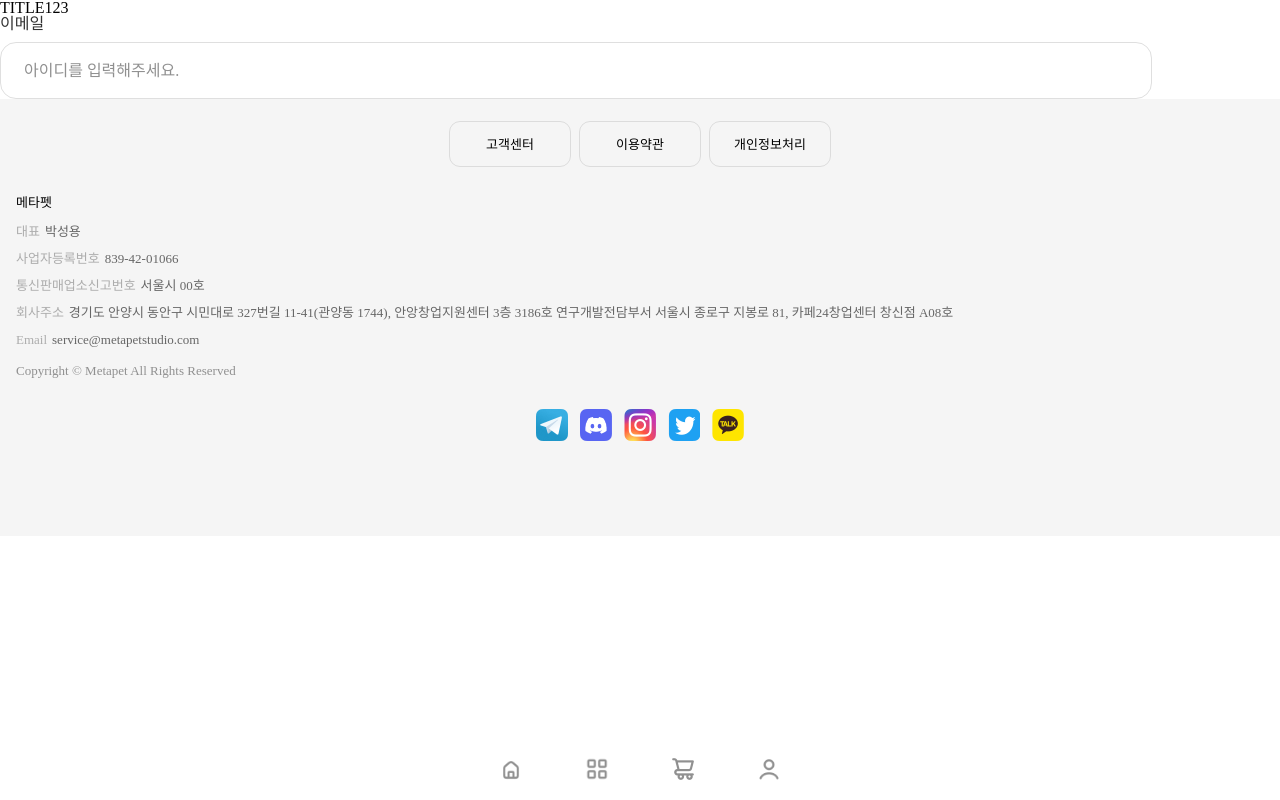
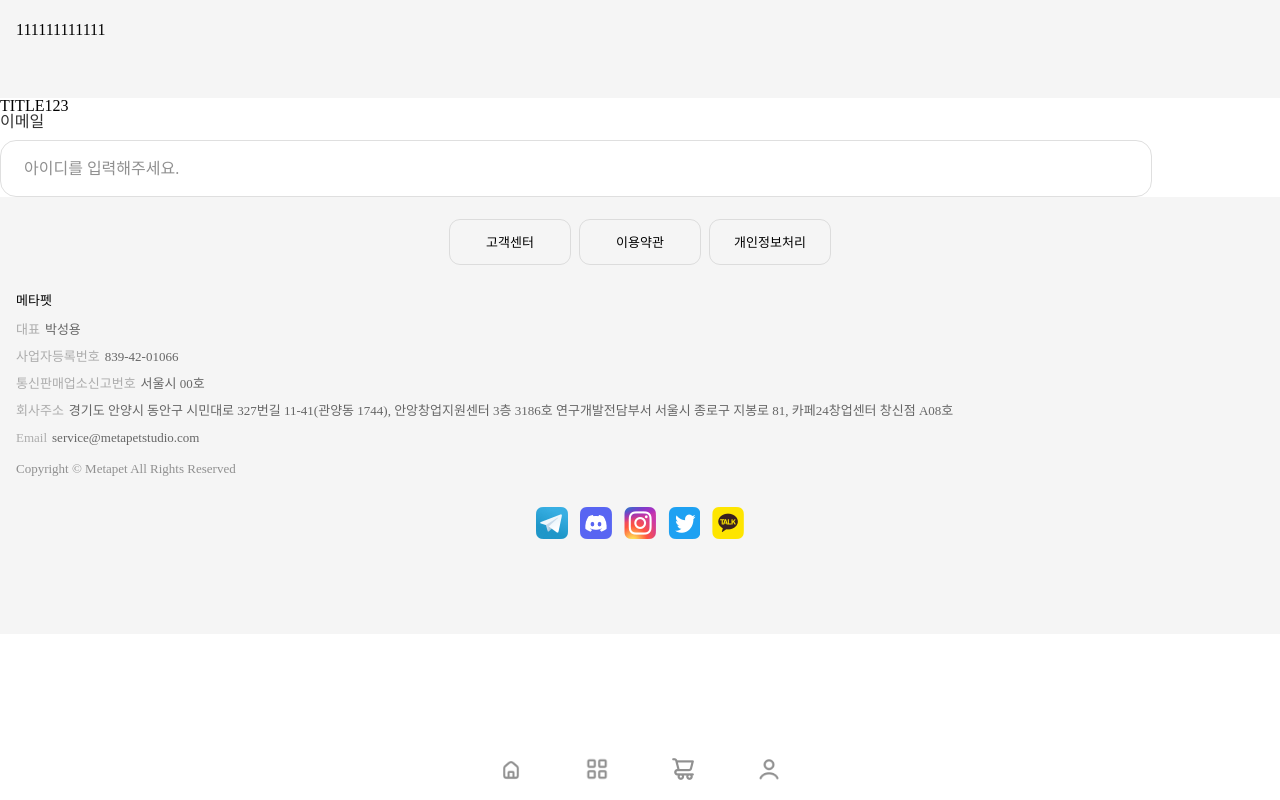
Before and after one commit to KimDongSin/metaPetShop, a React (Create React App) app: page / in a window 1280 px wide. Built offline with nearby package versions, Linux system fonts and the light colour scheme; the HTML template or start-up script is replaced by a standard one; a web font is replaced by a local one.

Commit message:
app 헤더 적용

```diff
--- a/src/App.js
+++ b/src/App.js
@@ -2,15 +2,17 @@ import './App.css';
 import "./global/font.css";
 import Join from './components/join/Join';
 import Footer from './components/layout/Footer';
+import Header from './components/layout/Header';
 // import styled from 'styled-components';
 
 
 function App() {
   return (
     <div className="App">
+      <Header />
       TITLE123
-    <Join />
-    <Footer />
+      <Join />
+      <Footer />
     </div>
   );
 }
--- a/src/components/layout/Header.js
+++ b/src/components/layout/Header.js
@@ -0,0 +1,35 @@
+import styled from "styled-components";
+
+// footer link icon
+import telegram from '../../assets/images/footer/telegram_icon.png';
+import discord from '../../assets/images/footer/discord_icon.png';
+import instagram from '../../assets/images/footer/instagram_icon.png';
+import twitter from '../../assets/images/footer/twitter_icon.png';
+import kakao from '../../assets/images/footer/kakao_icon.png';
+
+// footer menu icon
+import home from '../../assets/images/common/home_icon.png';
+import product from '../../assets/images/common/product_icon.png';
+import cart from '../../assets/images/common/cart_icon.png';
+import user from '../../assets/images/common/user_icon.png';
+
+import homeOn from '../../assets/images/common/home_on_icon.png';
+import product_icon from '../../assets/images/common/product_on_icon.png';
+import cartOnproduct_icon from '../../assets/images/common/cart_on_icon.png';
+import userOnproduct_icon from '../../assets/images/common/user_on_icon.png';
+
+const Wrapper = styled.div`
+    padding: 22px 16px 60px;
+    background-color: #F5F5F5;
+`;
+
+
+function Header() {
+    return (
+        <Wrapper>
+            111111111111
+        </Wrapper>
+    );
+}
+
+export default Header;
```
